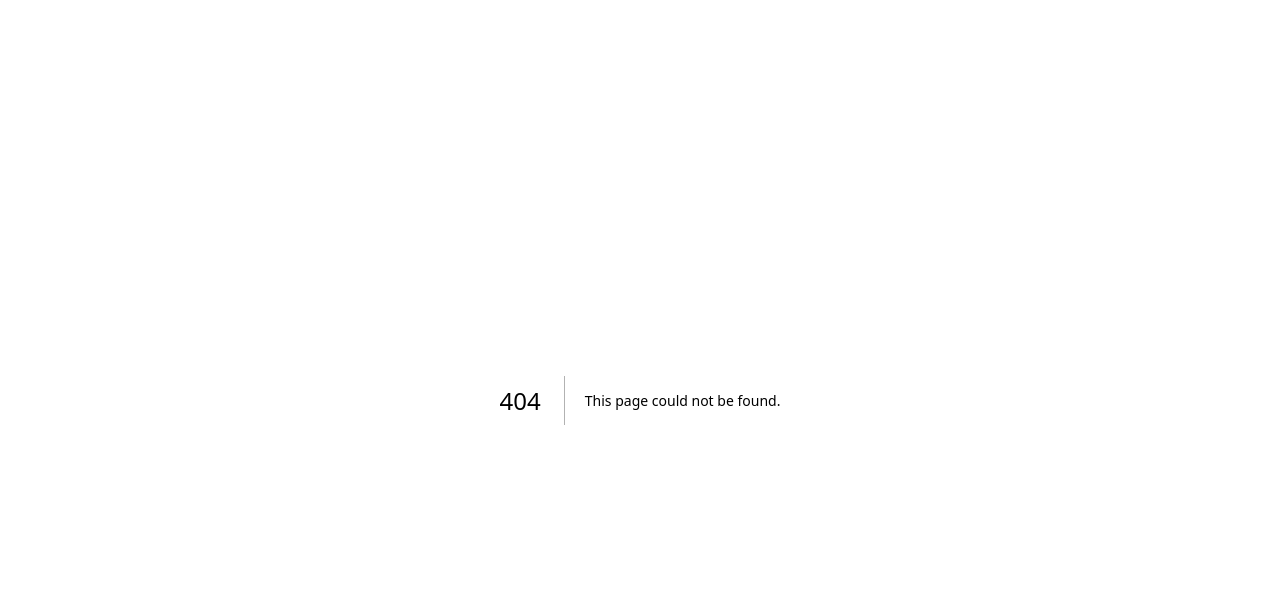
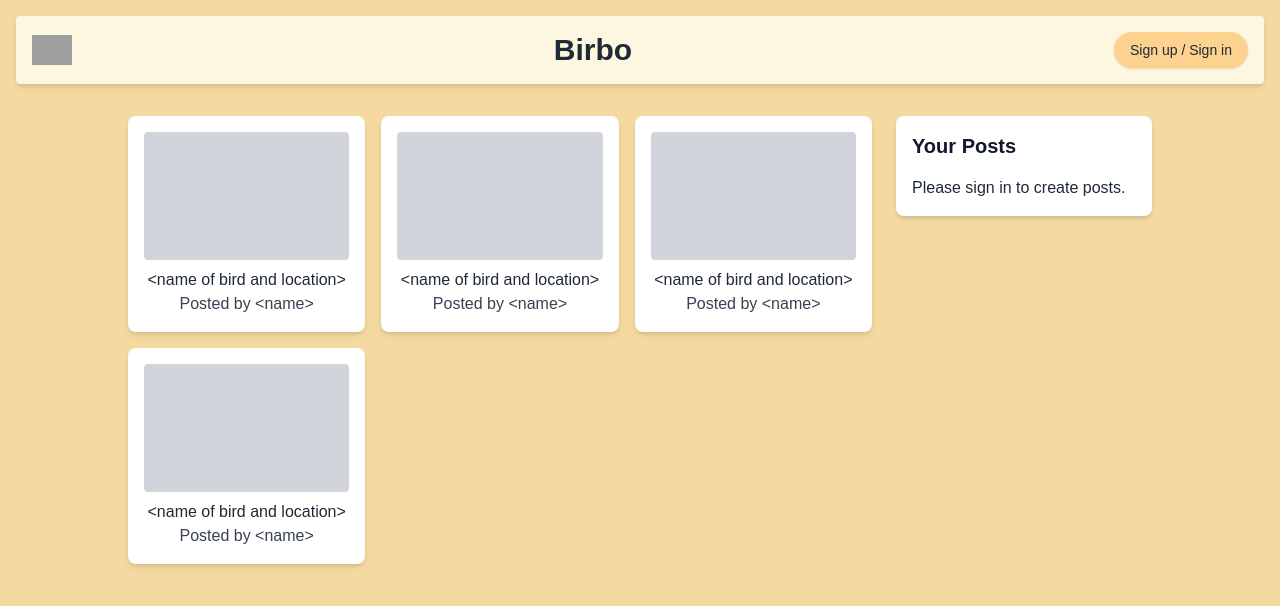
Before and after one commit to mykalbayouk/birbo, a Next.js app: page /signup in a window 1280 px wide. Before the commit this address had no page. Shown: the top 606 px of the page. Built offline with nearby package versions, Linux system fonts and the light colour scheme; grey boxes are pictures that could not be loaded.

Commit message:
Refactored the page.tsx

```diff
--- a/src/app/components/Navbar.tsx
+++ b/src/app/components/Navbar.tsx
@@ -1,18 +1,16 @@
-// src/components/Navbar.tsx
-import React from 'react';
+import Image from "next/image";
+import Link from "next/link";
 
-const Navbar: React.FC = () => {
+export default function Navbar() {
   return (
-    <nav className="flex justify-between items-center bg-white p-4 shadow-md">
-      <div className="flex items-center">
-        <img src="/bird-icon.png" alt="Logo" className="h-8 mr-4" />
-        <h1 className="text-2xl font-bold">Birbo</h1>
-      </div>
-      <button className="bg-yellow-200 text-gray-700 px-4 py-2 rounded-full">
-        Sign up / Sign in
-      </button>
-    </nav>
+    <header className="w-full flex justify-between items-center bg-[#fdf7e1] p-4 rounded shadow-md">
+      <Image src="/bird-logo.svg" alt="Bird logo" width={40} height={40} />
+      <h1 className="text-3xl font-bold text-gray-800">Birbo</h1>
+      <Link href="/login">
+        <button className="bg-[#fdd28e] text-sm text-gray-800 px-4 py-2 rounded-full shadow">
+          Sign up / Sign in
+        </button>
+      </Link>
+    </header>
   );
-};
-
-export default Navbar;
+}
--- a/src/app/components/PostCard.tsx
+++ b/src/app/components/PostCard.tsx
@@ -1,13 +1,12 @@
-// src/components/PostCard.tsx
 import React from 'react';
 
 const PostCard: React.FC = () => {
   return (
     <div className="bg-white rounded-lg shadow-md p-4">
       <div className="bg-gray-300 h-32 rounded mb-2"></div>
-      <div className="text-center text-gray-600">
+      <div className="text-center text-gray-800">
         <p>&lt;name of bird and location&gt;</p>
-        <p>Posted by &lt;name&gt;</p>
+        <p className="text-gray-700">Posted by &lt;name&gt;</p>
       </div>
     </div>
   );
--- a/src/app/components/Sidebar.tsx
+++ b/src/app/components/Sidebar.tsx
@@ -1,11 +1,10 @@
-// src/components/Sidebar.tsx
 import React from 'react';
 
 const Sidebar: React.FC = () => {
   return (
     <aside className="bg-white rounded-lg shadow-md p-4">
-      <h2 className="text-xl font-bold mb-4">Your Posts</h2>
-      <p className="text-gray-600">Please sign in to create posts.</p>
+      <h2 className="text-xl font-bold mb-4 text-gray-900">Your Posts</h2>
+      <p className="text-gray-800">Please sign in to create posts.</p>
     </aside>
   );
 };
--- /dev/null
+++ b/src/app/login/page.tsx
@@ -0,0 +1,44 @@
+"use client";
+
+import { useRouter } from "next/navigation";
+
+export default function Login() {
+  const router = useRouter();
+
+  const handleSignupClick = () => {
+    router.push("/signup");
+  };
+
+  const handleGoHome = () => {
+    router.push("/");
+  };
+
+  return (
+    <div className="min-h-screen bg-[#f4d9a0] flex flex-col items-center justify-center">
+      <div className="bg-[#fdf7e1] p-8 rounded shadow-md max-w-xs w-full">
+        <h2 className="text-xl font-semibold mb-4 text-center text-gray-800">Login/SignUp</h2>
+        <label className="block mb-2 text-gray-700">
+          Username
+          <input type="text" className="w-full mt-1 p-2 rounded bg-gray-200 text-gray-800" />
+        </label>
+        <label className="block mb-4 text-gray-700">
+          Password
+          <input type="password" className="w-full mt-1 p-2 rounded bg-gray-200 text-gray-800" />
+        </label>
+        <button className="w-full bg-[#fdd28e] py-2 rounded mt-4 text-gray-800">Login</button>
+        <button
+          onClick={handleSignupClick}
+          className="w-full mt-4 text-sm text-blue-700 underline"
+        >
+          Don't have an account? Sign up here
+        </button>
+        <button
+          onClick={handleGoHome}
+          className="w-full mt-4 bg-gray-300 py-2 rounded text-center text-gray-800"
+        >
+          Back to Home
+        </button>
+      </div>
+    </div>
+  );
+}
--- a/src/app/page.tsx
+++ b/src/app/page.tsx
@@ -1,39 +1,33 @@
-// Import necessary modules
-import Image from "next/image";
+"use client";
+
+import Navbar from "./components/Navbar";
 
 export default function Home() {
   return (
     <div className="min-h-screen bg-[#f4d9a0] flex flex-col items-center p-4">
-      {/* Header */}
-      <header className="w-full flex justify-between items-center bg-[#fdf7e1] p-4 rounded shadow-md">
-        <Image src="/bird-logo.svg" alt="Bird logo" width={40} height={40} />
-        <h1 className="text-3xl font-bold">Birbo</h1>
-        <button className="bg-[#fdd28e] text-sm px-4 py-2 rounded-full shadow">
-          Sign up / Sign in
-        </button>
-      </header>
+      <Navbar />
 
-      {/* Main content */}
+
       <main className="flex flex-wrap w-full max-w-screen-lg gap-6 mt-8">
-        {/* Bird posts grid */}
+
         <section className="grid grid-cols-1 sm:grid-cols-2 lg:grid-cols-3 gap-4 flex-1">
           {[1, 2, 3, 4].map((_, index) => (
             <div key={index} className="bg-[#fdf7e1] p-4 rounded shadow-md">
               <div className="w-full h-32 bg-gray-300 rounded mb-2">
-                {/* Placeholder for image */}
+
               </div>
-              <p className="text-center text-sm font-medium">
+              <p className="text-center text-sm font-medium text-gray-800">
                 &lt;name of bird and location&gt;
               </p>
-              <p className="text-center text-xs text-gray-600">Posted by &lt;name&gt;</p>
+              <p className="text-center text-xs text-gray-800">Posted by &lt;name&gt;</p>
             </div>
           ))}
         </section>
 
-        {/* Sidebar for user posts */}
+
         <aside className="bg-[#fdf7e1] p-4 rounded shadow-md w-full sm:w-1/3 lg:w-1/4">
-          <h2 className="text-xl font-semibold mb-4">Your Posts</h2>
-          <p className="text-sm text-gray-600">
+          <h2 className="text-xl font-semibold mb-4 text-gray-800">Your Posts</h2>
+          <p className="text-sm text-gray-800">
             Please sign in to create posts.
           </p>
         </aside>
--- a/src/app/pages/index.tsx
+++ b/src/app/pages/index.tsx
@@ -1,4 +1,3 @@
-// src/pages/index.tsx
 import Navbar from '../components/Navbar';
 import PostCard from '../components/PostCard';
 import Sidebar from '../components/Sidebar';
--- /dev/null
+++ b/src/app/signup/page.tsx
@@ -0,0 +1,26 @@
+"use client";
+
+import Navbar from "../components/Navbar";
+import PostCard from "../components/PostCard"; // Import the PostCard component
+import Sidebar from "../components/Sidebar"; // Import the Sidebar component
+
+export default function Home() {
+  return (
+    <div className="min-h-screen bg-[#f4d9a0] flex flex-col items-center p-4">
+      <Navbar />
+
+      <main className="flex flex-wrap w-full max-w-screen-lg gap-6 mt-8">
+
+        <section className="grid grid-cols-1 sm:grid-cols-2 lg:grid-cols-3 gap-4 flex-1">
+          {[1, 2, 3, 4].map((_, index) => (
+            <PostCard key={index} />
+          ))}
+        </section>
+
+        <aside className="w-full sm:w-1/3 lg:w-1/4">
+          <Sidebar />
+        </aside>
+      </main>
+    </div>
+  );
+}
```
